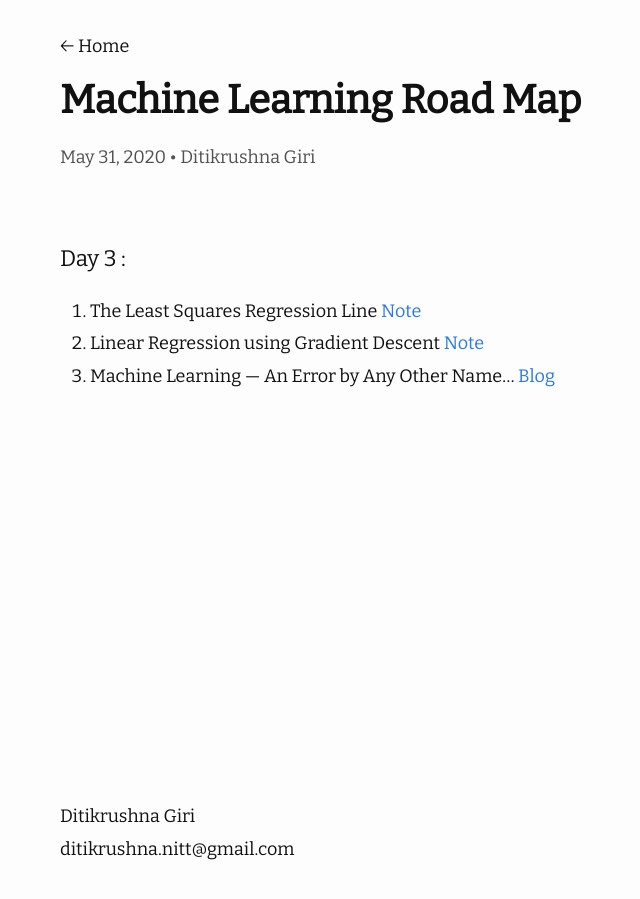
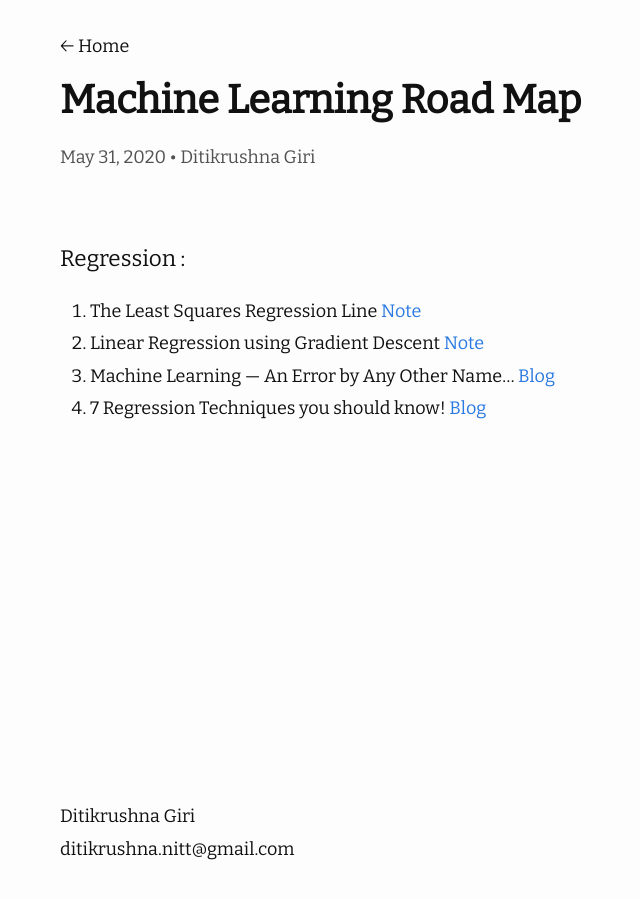
Before and after one commit to ditikrushna/eNotes, a Jekyll site: the page built from _posts/2020-05-31-Machine Learning Road Map.md, in a window 1280 px wide. Shown: the whole page, without its empty margins (210-850 px from the left). Built offline with Jekyll 4.4.1, drawn with Linux system fonts in a browser that asks for light colours; nearby versions of some CDN libraries.

Commit message:
Update 2020-05-31-Machine Learning Road Map.md

```diff
--- a/_posts/2020-05-31-Machine Learning Road Map.md
+++ b/_posts/2020-05-31-Machine Learning Road Map.md
@@ -5,8 +5,9 @@ categories: misc
 author: "Ditikrushna Giri"
 ---
 
-#### Day 3 :
+#### Regression :
 1. The Least Squares Regression Line [Note](https://saylordotorg.github.io/text_introductory-statistics/s14-04-the-least-squares-regression-l.html)
 2. Linear Regression using Gradient Descent [Note](https://towardsdatascience.com/linear-regression-using-gradient-descent-97a6c8700931)
 3. Machine Learning — An Error by Any Other Name…
  [Blog](https://medium.com/@phuctrt/loss-functions-why-what-where-or-when-189815343d3f)
+4. 7 Regression Techniques you should know! [Blog](https://www.analyticsvidhya.com/blog/2015/08/comprehensive-guide-regression/?utm_source=blog&utm_medium=RideandLassoRegressionarticle)
```
